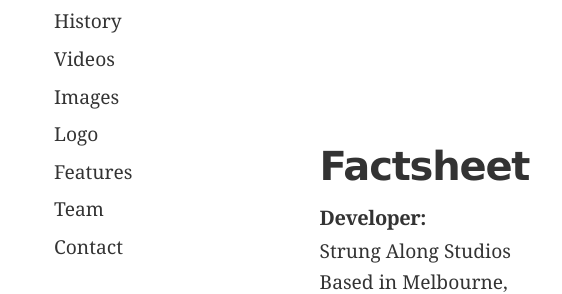
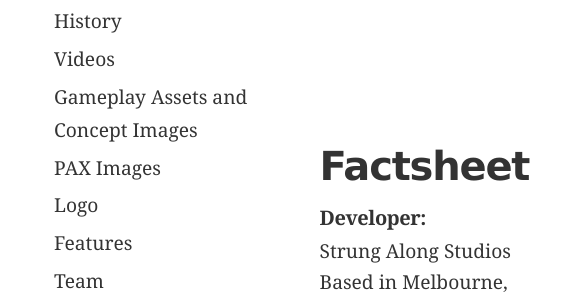
Before and after one commit to StrungAlongGame/StrungAlongGame.github.io, a plain HTML site: page index.html in a window 1280 px wide. Shown: the part 211-505 px from the top of the page, 10-572 px from the left. Drawn offline with Linux system fonts and the light colour scheme; grey boxes are pictures that could not be loaded.

Commit message:
PAX images

```diff
--- a/index.html
+++ b/index.html
@@ -17,10 +17,12 @@
         <ul>
             <li><a href="#factsheet">Factsheet</a></li>
             <li><a href="#description">Description</a></li>
-          <li><a href="#history">History</a>
+            <li>
+                <a href="#history">History</a>
             </li>
             <li><a href="#videos">Videos</a></li>
-          <li><a href="#images">Images</a></li>
+            <li><a href="#Gameplay Assets and Concept Images">Gameplay Assets and Concept Images</a></li>
+            <li><a href="#PAX Images">PAX Images</a></li>
             <li><a href="#logo-icon">Logo</a></li>
             <li><a href="#features">Features</a></li>
             <li><a href="#credits">Team</a></li>
@@ -88,8 +90,8 @@
               <iframe class="embed-responsive-item" src="https://www.youtube.com/embed/WB0yAm6iXEw?rel=0&amp;showinfo=0" allowfullscreen="allowfullscreen" frameborder="0"></iframe>
           </div>
       </div>
-    <div id="images">
-      <h2>Images</h2>
+      <div id="Gameplay Assets and Concept Images">
+          <h2>Gameplay Assets and Concept Images</h2>
           <p>download files as <a href="./media/images.zip" target="_blank">.zip (63 KB)</a></p>
           <div class="w-10">
               <a href="./media/screenshot-01.jpg" target="_blank"><img class="i-5 i-s-10" src="./media/screenshot-01.jpg"></a>
@@ -100,6 +102,16 @@
               <a href="./media/screenshot-04.png" target="_blank"><img class="i-5 i-s-10" src="./media/screenshot-06.png"></a>
               <a href="./media/screenshot-04.png" target="_blank"><img class="i-5 i-s-10" src="./media/screenshot-07.png"></a>
               <a href="./media/screenshot-04.png" target="_blank"><img class="i-5 i-s-10" src="./media/screenshot-08.png"></a>
+          </div>
+      </div>
+      <div id="PAX Images">
+          <h2>PAX Images</h2>
+          <p>download files as <a href="./media/PAX.zip" target="_blank">.zip (63 KB)</a></p>
+          <div class="w-10">
+              <a href="./media/screenshot-01.jpg" target="_blank"><img class="i-5 i-s-10" src="./media/screenshot-09.png"></a>
+              <a href="./media/screenshot-02.jpg" target="_blank"><img class="i-5 i-s-10" src="./media/screenshot-10.png"></a>
+              <a href="./media/screenshot-03.png" target="_blank"><img class="i-5 i-s-10" src="./media/screenshot-11.jpg"></a>
+              <a href="./media/screenshot-04.png" target="_blank"><img class="i-5 i-s-10" src="./media/screenshot-12.jpg"></a>
           </div>
       </div>
       <div id="logo-icon">
@@ -133,7 +145,7 @@
           <p>
               <a href="//necrosoftgames.com/differently" target="_blank" class="external">differently</a>
               by
-        <a href="//necrosoftgames.com"  target="_blank" class="external">Necrosoft Games</a>
+              <a href="//necrosoftgames.com" target="_blank" class="external">Necrosoft Games</a>
           </p>
       </footer>
   </main>
```
Also changed, not shown: media/screenshot-09.png (added), media/screenshot-10.png (added), 3 other files. Lines whose indentation alone changed are shown as unchanged.
